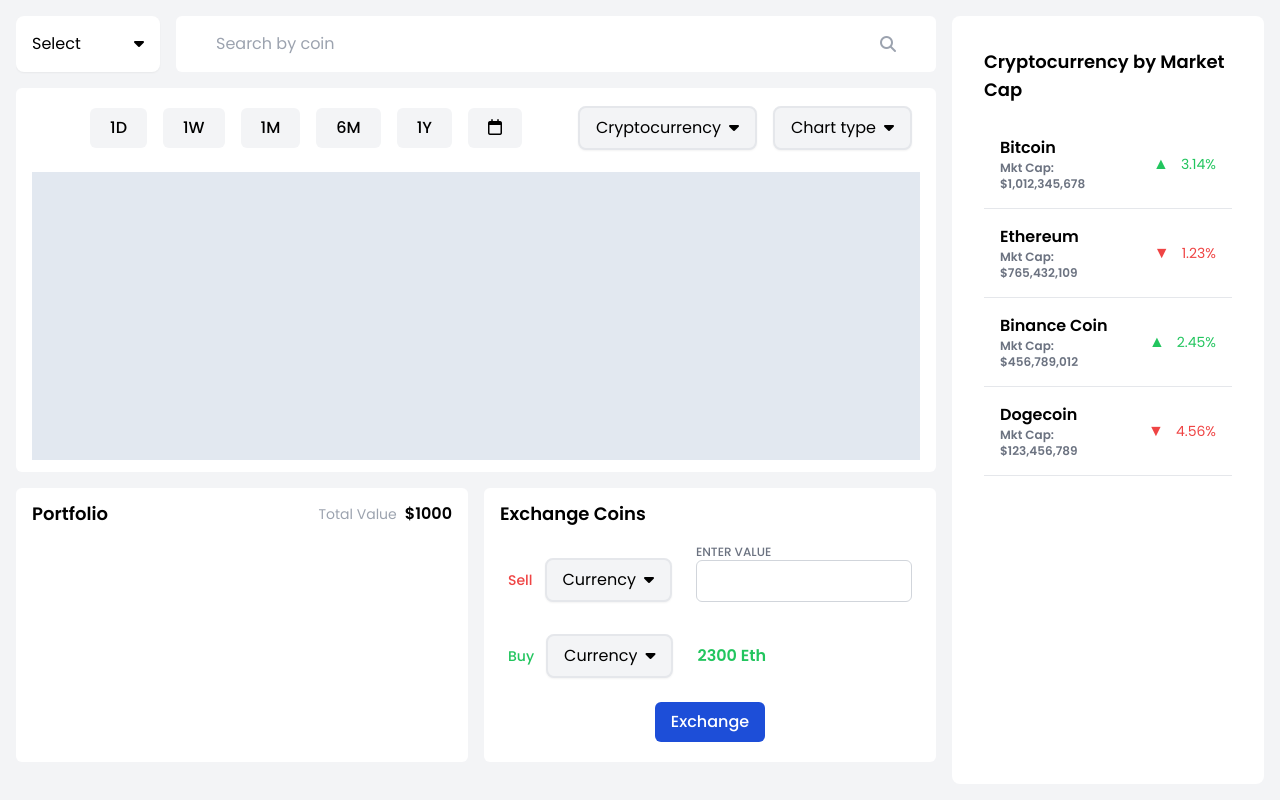
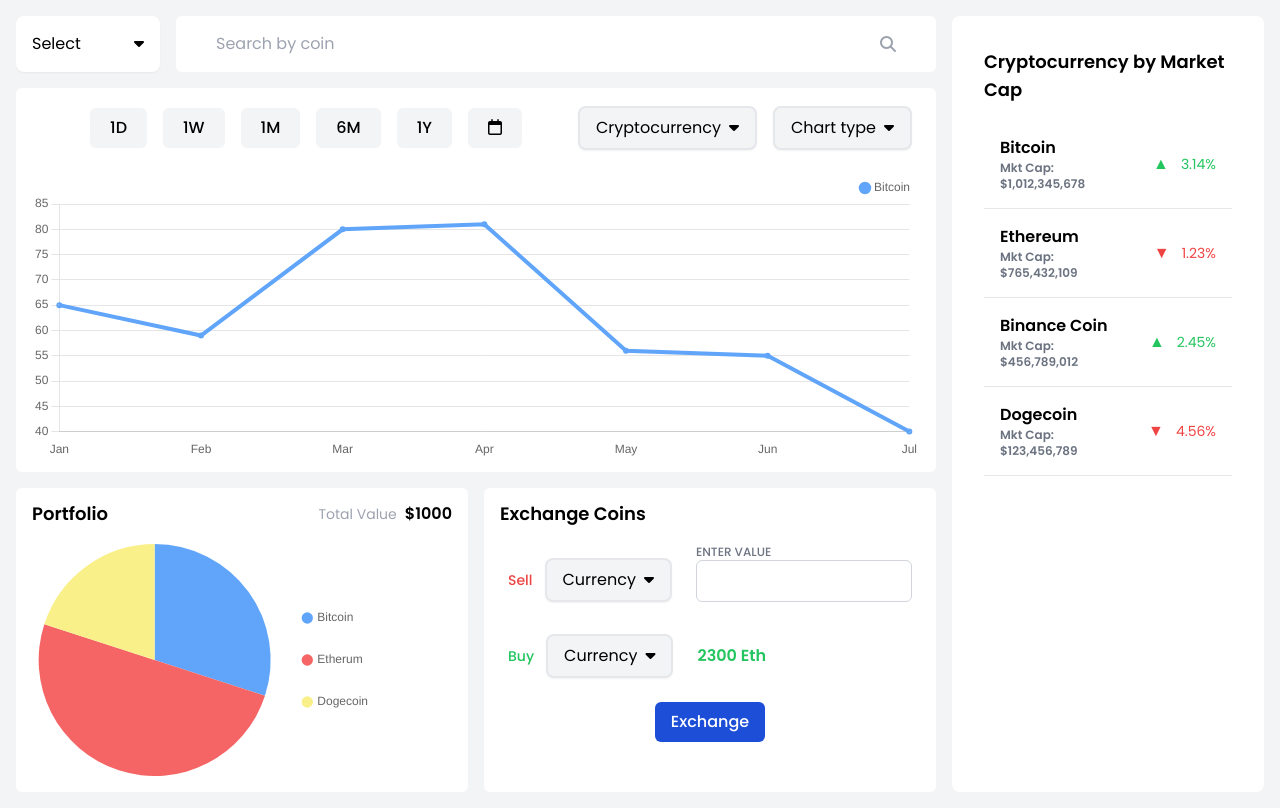
Before and after one commit to AmitChauhan-15/cryptocurrency-dasboard, a React (Create React App) app: page / in a window 1280 px wide. Built offline with nearby package versions, Linux system fonts and the light colour scheme.

Commit message:
UI complete

```diff
--- a/src/App.js
+++ b/src/App.js
@@ -1,6 +1,7 @@
 import React, { useState } from "react";
 import Sidebar from "./Component/Sidebar";
 import Dashboard from "./Component/Dashboard";
+import Loader from "./Component/Common/Loader";
 
 function App() {
   const [sidebarState, setSidebarState] = useState(false);
@@ -32,7 +33,12 @@ function App() {
     <>
       <div className="bg-gray-100 w-full min-h-screen flex justify-between p-4 m-0">
         <Dashboard sidebarState={setSidebarState} />
-        <Sidebar cryptocurrencies={cryptocurrencies} active={sidebarState} />
+        <Sidebar
+          cryptocurrencies={cryptocurrencies}
+          active={sidebarState}
+          setState={setSidebarState}
+        />
+        {/* <Loader /> */}
       </div>
     </>
   );
--- a/src/Component/Common/Chart.jsx
+++ b/src/Component/Common/Chart.jsx
@@ -1,30 +1,62 @@
 import React from "react";
-import { Line } from "react-chartjs-2";
+import { Line, Bar, Pie } from "react-chartjs-2";
 import {
   Chart as ChartJS,
   LineElement,
   CategoryScale,
   LinearScale,
+  ArcElement,
+  BarElement,
   PointElement,
+  Title,
+  Tooltip,
+  Legend,
 } from "chart.js";
 
-ChartJS.register(LineElement, CategoryScale, LinearScale, PointElement);
+ChartJS.register(
+  LineElement,
+  CategoryScale,
+  LinearScale,
+  BarElement,
+  ArcElement,
+  PointElement,
+  Title,
+  Tooltip,
+  Legend
+);
 
-const Chart = () => {
+const Chart = ({ lable, chartData, type = "line", legend }) => {
+  const color = ["#60a5fa", "#f56565", "#faf089"];
+
   const data = {
-    labels: ["January", "February", "March", "April", "May", "June", "July"],
+    labels: lable,
     datasets: [
       {
-        label: "My First dataset",
-        data: [65, 59, 80, 81, 56, 55, 40],
+        label: legend,
+        data: chartData,
         fill: false,
-        borderColor: "rgb(75, 192, 192)",
+        borderColor: type === "pie" ? "" : "#60a5fa",
+        backgroundColor:
+          type === "pie" ? chartData.map((_, i) => color[i]) : "#60a5fa",
+        pointBackgroundColor: "#60a5fa",
+        pointRadius: 1,
+        borderWidth: type === "pie" ? 0 : 4,
         tension: 0,
       },
     ],
   };
 
   const options = {
+    interaction: {
+      mode: "index", // Show tooltip on hover
+      intersect: false,
+    },
+    elements: {
+      point: {
+        radius: 0, // Set point radius to 0 to remove points
+      },
+    },
+    maintainAspectRatio: false,
     scales: {
       x: {
         grid: {
@@ -32,9 +64,31 @@ const Chart = () => {
         },
       },
     },
+    plugins: {
+      legend: {
+        display: true,
+        labels: {
+          usePointStyle: true, // Display legend as points
+          pointStyle: "circle", // Set the point style to circle
+          boxWidth: type === "pie" ? 8 : 6,
+          boxHeight: type === "pie" ? 8 : 6,
+          padding: type === "pie" ? 30 : 10,
+        },
+        align: type === "pie" ? "center" : "end",
+        position: type === "pie" ? "right" : "top",
+      },
+    },
   };
 
-  return <Line data={data} options={options} />;
+  if (type === "pie") delete options.scales;
+
+  if (type === "line") {
+    return <Line data={data} options={options} />;
+  } else if (type === "bar") {
+    return <Bar data={data} options={options} />;
+  } else if (type === "pie") {
+    return <Pie data={data} options={options} />;
+  }
 };
 
 export default Chart;
--- /dev/null
+++ b/src/Component/Common/Loader.jsx
@@ -0,0 +1,18 @@
+import React from "react";
+
+function Loader({ type = "default", size = "3" }) {
+  const LoaderType = {
+    default: "fa-circle-notch",
+    INR: "fa-inr",
+    USD: "fa-usd",
+    EUR: "fa-eur",
+    JPY: "fa-jpy",
+  };
+  return (
+    <div className="absolute top-1/2 left-1/2 -translate-x-1/2 -translate-y-1/2">
+      <i className={`fas ${LoaderType[type]} fa-spin fa-${size}x`}></i>
+    </div>
+  );
+}
+
+export default Loader;
--- a/src/Component/Dashboard.jsx
+++ b/src/Component/Dashboard.jsx
@@ -2,6 +2,7 @@ import React, { useState } from "react";
 import Dropdown from "./Common/Dropdown";
 import Input from "./Common/Input";
 import Button from "./Common/Button";
+import Chart from "./Common/Chart";
 
 function Dashboard({ sidebarState }) {
   // eslint-disable-next-line
@@ -21,7 +22,7 @@ function Dashboard({ sidebarState }) {
           custClass="ml-4 mr-4 lg:mr-0"
         />
         <div
-          className="flex sm:w-16 justify-center items-center px-3 py-4 sm:py-5 rounded-md bg-white lg:hidden"
+          className="flex sm:w-16 justify-center items-center px-3 py-4 sm:py-5 rounded-md bg-white lg:hidden cursor-pointer"
           onClick={() => sidebarState((prev) => !prev)}
         >
           <i className="fas fa-bars"></i>
@@ -70,18 +71,31 @@ function Dashboard({ sidebarState }) {
             />
           </div>
         </div>
-        <div className="flex w-full justify-center mt-4">
-          <div className="w-full h-72 bg-slate-200"></div>
+        <div className="flex w-full h-72 justify-center mt-4">
+          {/* <div className="w-full h-72 bg-slate-200"></div> */}
+          <Chart
+            lable={["Jan", "Feb", "Mar", "Apr", "May", "Jun", "Jul"]}
+            chartData={[65, 59, 80, 81, 56, 55, 40]}
+            legend="Bitcoin"
+            type="line"
+          />
         </div>
       </div>
       <div className="w-full min-h-fit flex flex-col sm:flex-row justify-between mt-4">
         <div className="w-full sm:w-1/2 sm:mb-0 h-hull bg-white py-3 px-4 mr-2 mb-3 rounded-md">
-          <div className="flex justify-between">
+          <div className="flex justify-between mb-3">
             <h1 className="text-base sm:text-lg font-semibold">Portfolio</h1>
             <div className="flex items-center">
               <p className="text-xs sm:text-sm text-gray-400">Total Value</p>
               <h2 className="text-sm sm:text-base font-semibold ml-2">$1000</h2>
             </div>
+          </div>
+          <div className="flex lg:w-5/6 justify-start h-60 p-1">
+            <Chart
+              type="pie"
+              chartData={[300, 500, 200]}
+              lable={["Bitcoin", "Etherum", "Dogecoin"]}
+            />
           </div>
         </div>
         <div className="w-full sm:w-1/2 h-hull bg-white py-3 px-4 sm:ml-2 rounded-md">
--- a/src/Component/Sidebar.jsx
+++ b/src/Component/Sidebar.jsx
@@ -1,4 +1,4 @@
-function Sidebar({ cryptocurrencies, active = false }) {
+function Sidebar({ cryptocurrencies, active = false, setState }) {
   // Sort cryptocurrencies by market cap in descending order
   const sortedCrypto = cryptocurrencies.sort(
     (a, b) => b.marketCap - a.marketCap
@@ -11,12 +11,19 @@ function Sidebar({ cryptocurrencies, active = false }) {
         className={`${
           active ? "block" : "hidden"
         } absolute top-0 left-0 lg:hidden w-full h-full z-10 bg-black opacity-50`}
+        onClick={() => setState((prev) => !prev)}
       ></div>
       <div
         className={`${
           active ? "block" : "hidden"
-        } bg-white w-96 lg:w-1/4 lg:block rounded-lg p-8 min-h-full overflow-y-auto overflow-x-hidden z-20`}
+        } absolute top-0 right-0 lg:relative rounded-l-md bg-white w-full sm:w-96 lg:w-1/4 lg:block lg:rounded-lg p-8 min-h-full overflow-y-auto overflow-x-hidden z-20`}
       >
+        <div
+          className="block absolute top-3 right-4 lg:hidden hover:scale-110 cursor-pointer"
+          onClick={() => setState((prev) => !prev)}
+        >
+          <i className="fas fa-close mb-4"></i>
+        </div>
         <h3 className="font-semibold text-lg mb-4">
           Cryptocurrency by Market Cap
         </h3>
```
